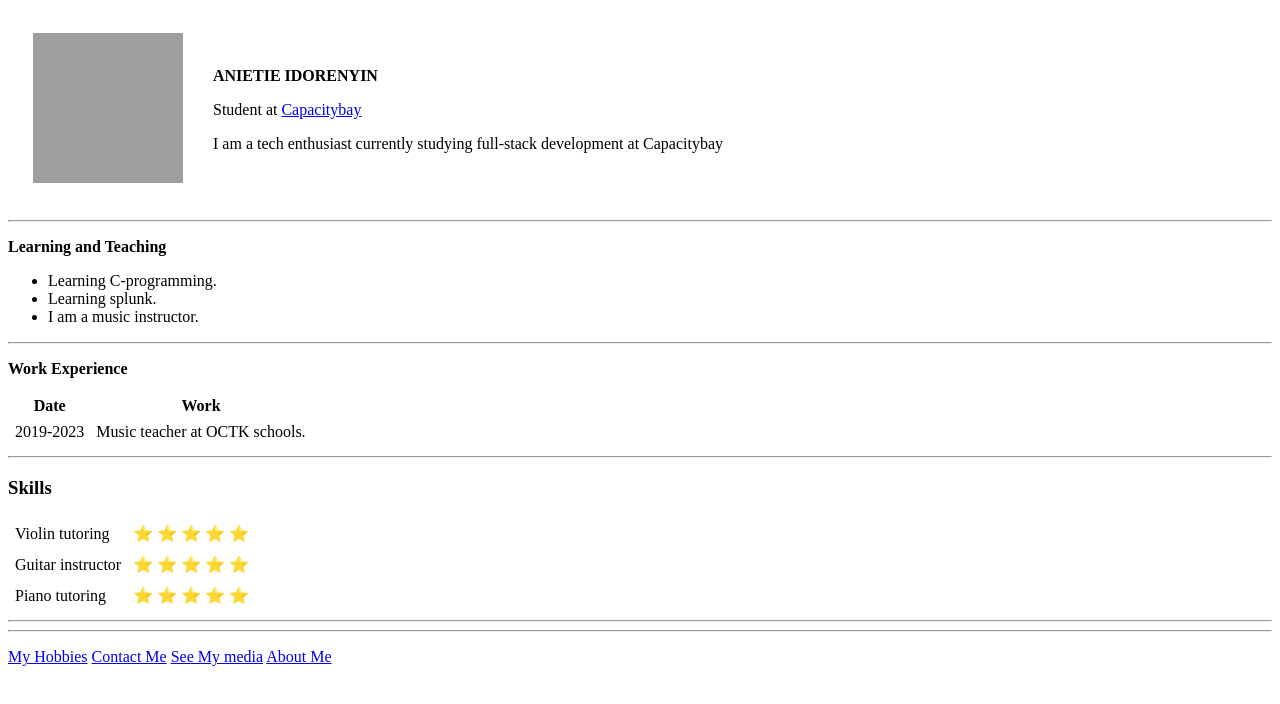
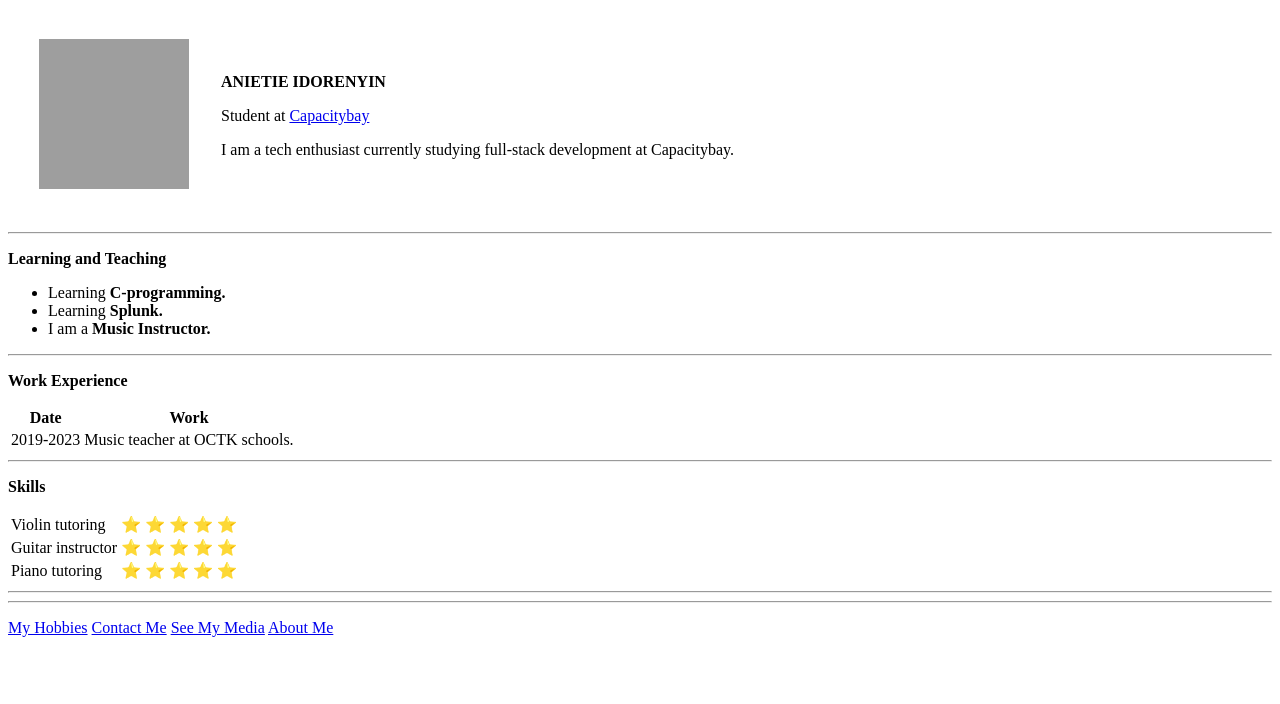
Before and after one commit to Idoren19/FINAL-HTML-PROJECT, a plain HTML site: page index.html in a window 1280 px wide. Drawn offline with Linux system fonts and the light colour scheme; grey boxes are pictures that could not be loaded.

Commit message:
rm styling

```diff
--- a/index.html
+++ b/index.html
@@ -6,22 +6,16 @@
   <meta http-equiv="X-UA-Compatible" content="IE=edge">
   <meta name="viewport" content="width=device-width, initial-scale=1.0">
   <title>Final html project</title>
-  <style media="screen">
-td {
-  padding: 5px;
-}
-
-  </style>
 </head>
 
 <body>
-  <table cellspacing="20">
+  <table cellspacing="30">
     <tr>
       <td><a href="https://capacitybay.org"><img src="img/self.png" alt="" height="150" width="150"></a></td>
       <td>
         <p><b>ANIETIE IDORENYIN</b></p>
         <p1>Student at <a href="https://capacitybay.org">Capacitybay</a></p1>
-        <p>I am a tech enthusiast currently studying full-stack development at Capacitybay</p>
+        <p>I am a tech enthusiast currently studying full-stack development at Capacitybay.</p>
       </td>
     </tr>
   </table>
@@ -29,9 +23,9 @@ td {
 
   <p><b>Learning and Teaching</b></p>
   <ul>
-    <li>Learning C-programming.</li>
-    <li>Learning splunk.</li>
-    <li>I am a music instructor.</li>
+    <li>Learning <b>C-programming.</b></li>
+    <li>Learning <b>Splunk.</b> </li>
+    <li>I am a <b>Music Instructor.</b></li>
   </ul>
   <hr />
   <p><b>Work Experience</b></p>
@@ -53,7 +47,7 @@ td {
   </table>
   <hr />
 
-  <h3>Skills</h3>
+  <p><b>Skills</b></p>
   <table>
     <tr>
       <td>Violin tutoring</td>
@@ -71,7 +65,7 @@ td {
   <hr />
   <hr />
 
-  <p><a href="pages/hobby/hobby.html">My Hobbies</a>  <a href="pages/contact/contact.html">Contact Me</a>   <a href="pages/media/media.html">See My media</a> <a href="pages/about/about.html">About Me </a>   </p>
+  <p><a href="pages/hobby/hobby.html"> My Hobbies</a>  <a href="pages/contact/contact.html"> Contact Me</a>  <a href="pages/media/media.html"> See My Media</a> <a href="pages/about/about.html">About Me </a>   </p>
 
 
 
```
